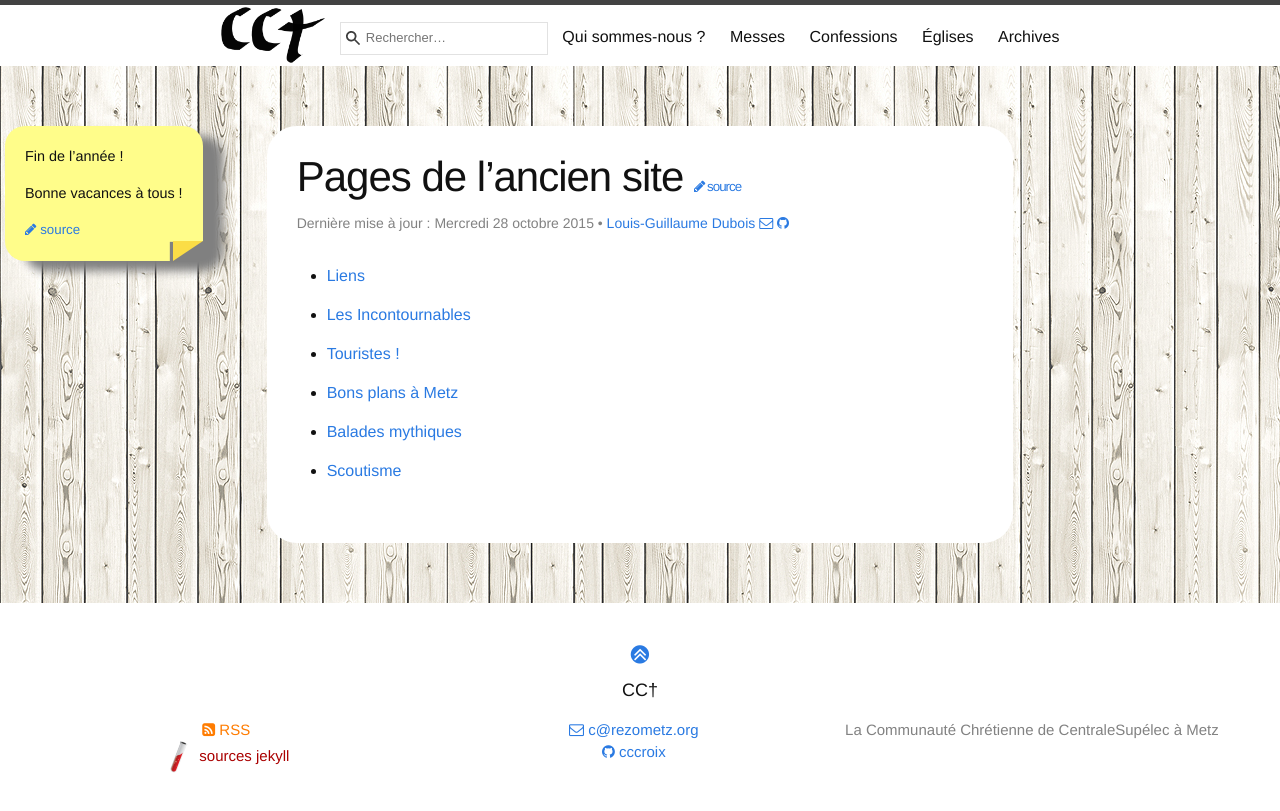
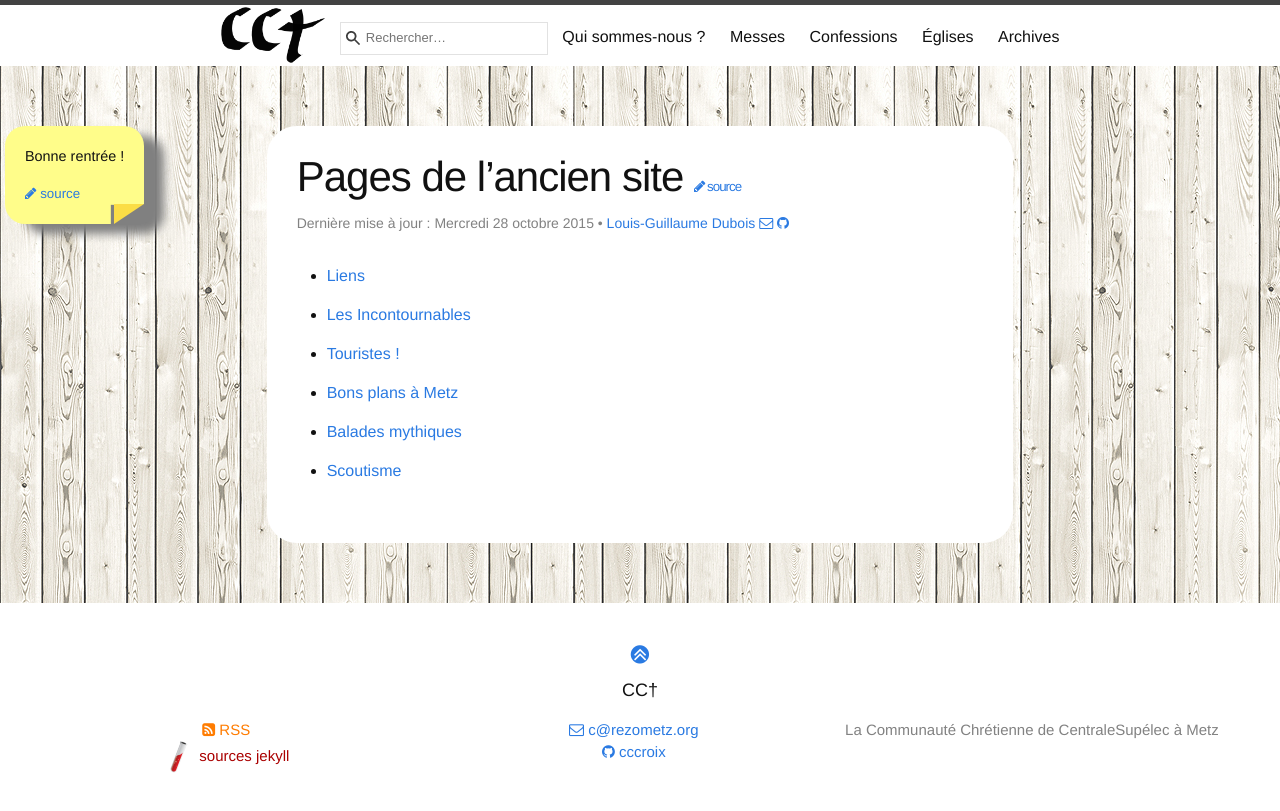
Before and after one commit to cccroix/cccroix.github.io, a Jekyll site: the page built from wpimport.md, in a window 1280 px wide. Shown: the top 811 px of the page. Built offline with Jekyll 4.4.1, drawn with Linux system fonts in a browser that asks for light colours.

Commit message:
Petite MàJ :-)

```diff
--- a/blocnote.md
+++ b/blocnote.md
@@ -5,6 +5,4 @@ published: true
 # sera affiché avant l’index des articles
 ---
 
-Fin de l’année !
-
-Bonne vacances à tous !
+Bonne rentrée !
```
